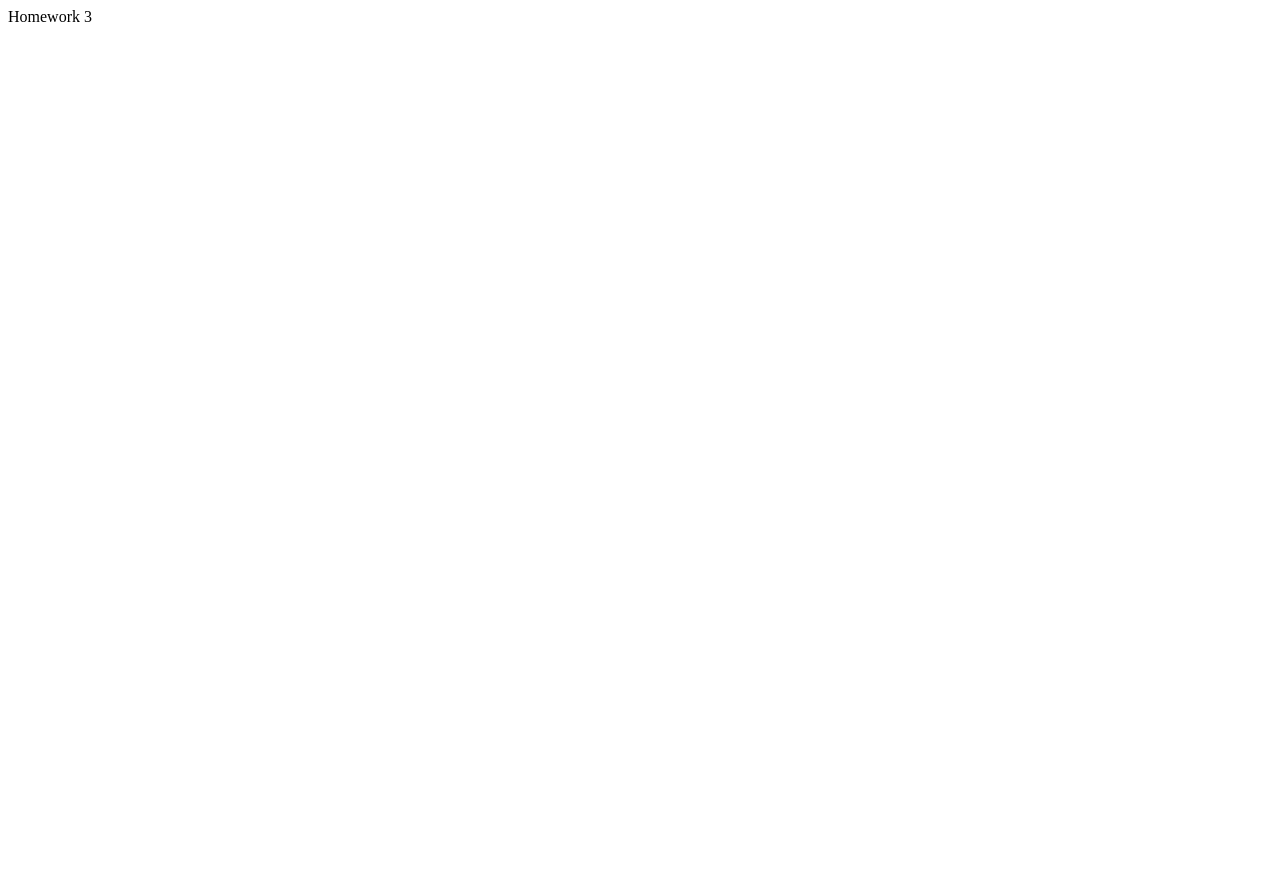
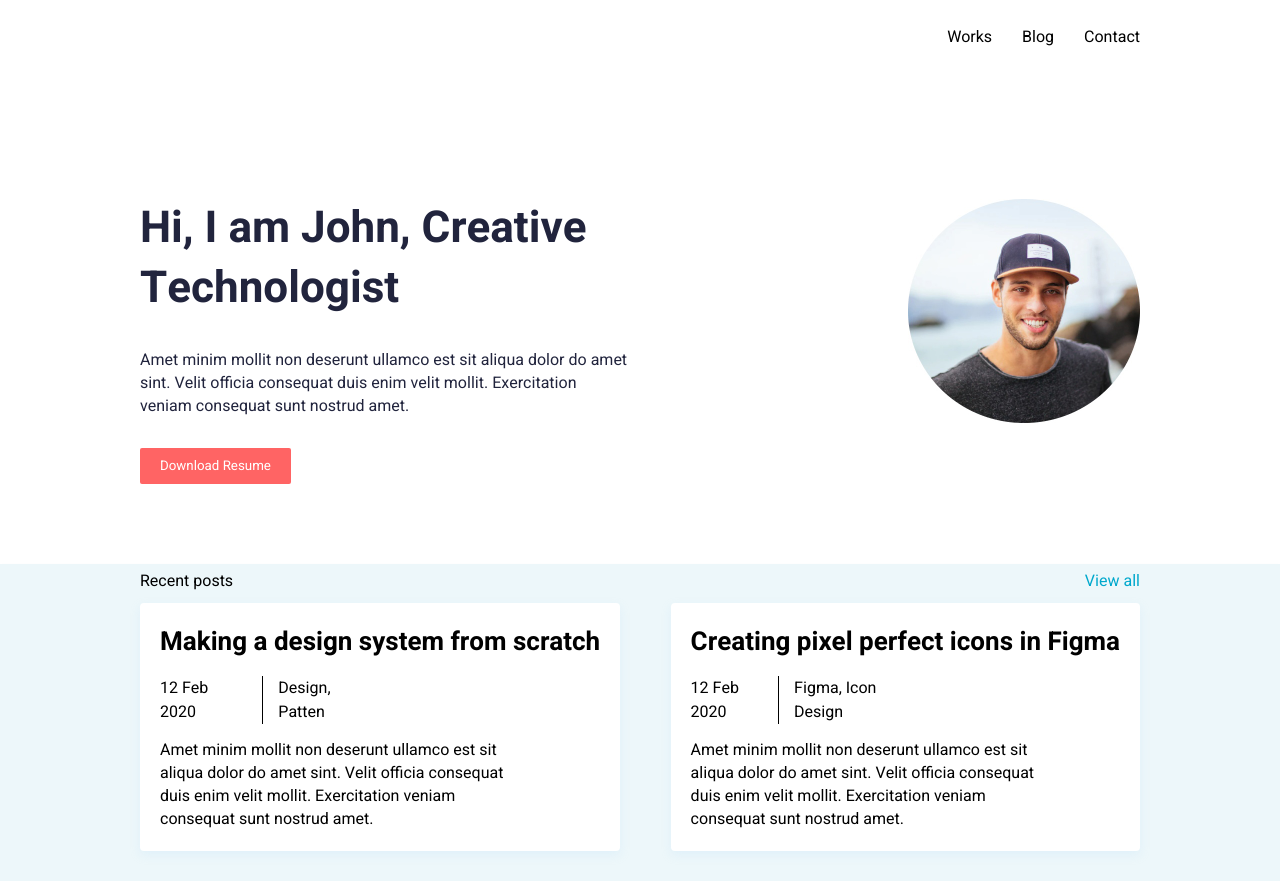
Before and after one commit to StepanovaNastya/RemontNastya, a plain HTML site: page Homeworks/Index.html in a window 1280 px wide. Before the commit the page ends 800 px from the top, so only its background shows below. Drawn offline with Linux system fonts and the light colour scheme.

Commit message:
Homework 3+4 done

```diff
--- a/Homeworks/Index.html
+++ b/Homeworks/Index.html
@@ -4,6 +4,10 @@
     <meta charset="UTF-8">
     <meta http-equiv="X-UA-Compatible" content="IE=edge">
     <meta name="viewport" content="width=device-width, initial-scale=1.0">
+    <link rel="stylesheet" href="./style.css">
+    <link rel="preconnect" href="https://fonts.googleapis.com">
+    <link rel="preconnect" href="https://fonts.gstatic.com" crossorigin>
+    <link href="https://fonts.googleapis.com/css2?family=Heebo:wght@400;700&display=swap" rel="stylesheet">
     <title>Level UP</title>
    <!--
     Комментарии по тэгам:
@@ -18,10 +22,88 @@
     b, strong -  сделать текст жирным
     i, em - сделать текс курсивом
     hr - линия-разделитель
+    ul - список, в нем элементы "li"
     -->
 </head>
+<main>
+    <!-- Homework 3 and 4 -->
 <body>
-Homework 3
+   <header class="header">
+       <div class="container">
+         <ul class="header__menu">
+            <li class="header__menu-item">
+               Works
+            </li>
+           <li class="header__menu-item">
+              Blog
+            </li>
+            <li class="header__menu-item">
+              Contact
+             </li>
+         </ul>
+         <div class="burger">
+             <img src="./img/menu.svg" alt="menu">
+         </div>
+         <div class="header__content">
+             <div class="header__technologist">
+                  <h2 class="header__technologist-heading">
+                     Hi, I am John,
+                     Creative Technologist
+                   </h2>
+                   <p class="header__technologist-text">
+                     Amet minim mollit non deserunt ullamco est sit aliqua dolor do amet sint. Velit officia consequat duis enim velit mollit. Exercitation veniam consequat sunt nostrud amet.
+                   </p>
+                   <button class="header__technologist-btn">
+                      Download Resume
+                     </button>
+             </div>
+                   <div class="header__user">
+                     <img class="header__user-img" src="./img/Photo.jpg" alt="User">
+                   </div>
+         </div>
+      </div>
+    </header>
+  <main>
+     <section class="posts">
+         <div class="container">
+             <div class="posts__header">
+                 <p class="posts__header-title">Recent posts</p>
+                 <p class="posts__header-view">View all</p>
+             </div>
+             <div class="post__group">
+                <div class="post">
+                   <h2 class="post__heading">
+                     Making a design system from scratch
+                 </h2>
+                 <div class="post__date">
+                     <date class="post__date-content">12 Feb 2020</date>
+                     <p class="post__date-title">Design, Patten</p>
+                 </div>
+                 <p class="post__description">
+                     Amet minim mollit non deserunt ullamco est sit aliqua dolor do amet sint. Velit officia consequat duis enim velit mollit. Exercitation veniam consequat sunt nostrud amet.
+                 </p>
+                 </div>
+             <div class="post">
+                <h2 class="post__heading">
+                    Creating pixel perfect icons in Figma
+                </h2>
+                <div class="post__date">
+                    <date class="post__date-content">12 Feb 2020</date>
+                    <p class="post__date-title">Figma, Icon Design</p>
+                </div>
+                <p class="post__description">
+                    Amet minim mollit non deserunt ullamco est sit aliqua dolor do amet sint. Velit officia consequat duis enim velit mollit. Exercitation veniam consequat sunt nostrud amet.
+                </p>
+             </div>
+            </div>
+         </div>
+     </section>
+  </main>
 
-</body>
+  </body>
+
+
+
+
+
 </html>
--- a/Homeworks/style.css
+++ b/Homeworks/style.css
@@ -1,99 +1,180 @@
- /* .block_1{
-    background: green !important;
-    border: 10px solid yellow
-
- 10px solid yellow
-
-#blockId
-
-.title {
-    color: rgb(201, 59, 59);
-}
-.block_2 {
-    background: yellowgreen;
-}
-.title{
-padding-left: 100px;
-padding-right: 10px;
-padding-top: 10px;
-padding-bottom: 10px;
-padding: 10px 20px 14px;
-} */
-
-main{
-    width: 100%;
-}
-
 *{
     padding: 0;
     margin: 0;
     list-style: none;
 }
 
-.block_1{
- background: green;
- border: 10px solid yellow;
- height: 50px;
- width: 50px;
- display: inline-block;
-
+button{
+    border: none;
 }
-.title_1{
- color: blueviolet;
+.container{
+    max-width: 1000px;
+    margin: 0 auto;
 }
 
-.block_2{
- background: cadetblue;
- border: 10px solid red;
- height: 50px;
- width: 50px;
- display: inline-block;
-}
-.title_2{
-    color: coral;
+.header__menu{
+    font-family:'Heebo', sans-serif;
+    font-weight: 500;
+    display: flex;
+    justify-content: end;
+    padding-top: 25px;
 }
 
-.block_3{
- background: rgb(0, 0, 0);
- border: 10px solid teal;
- height: 80px;
- width: 50px;
-  display: inline-block;
-
-}
-.title_3{
-    color: rgb(165, 255, 80);
+.header__menu-item{
+  padding-left: 30px;
 }
 
-.block_4{
- background: rgb(255, 251, 251);
- border: 10px solid rgb(0, 19, 128);
- height: 40px;
- width: 100px;
-  display: inline-block;
-}
-.title_4{
-    color: rgb(80, 255, 95);
+.header__technologist-heading{
+    font-family:'Heebo', sans-serif;
+    font-weight: bold;
+    font-size: 44px;
+    color: #21243D;
+    line-height: 60px;
 }
 
-.block_5{
- background: red;
- border: 10px solid rgb(121, 13, 131);
- height: 20px;
- width: 30px;
-  display: inline-block;
-}
-.title_5{
-    color: rgb(255, 223, 80);
+.header__technologist-text{
+    font-family:'Heebo', sans-serif;
+    font-weight: normal;
+    font-size: 16px;
+    color: #21243D;
+    line-height: 23px;
+    padding: 30px 0;
 }
 
-.block_6{
- background: yellowgreen;
- border: 10px solid rgb(131, 13, 52);
- height: 50px;
- width: 50px;
-  display: inline-block;
+.header__technologist-btn{
+    font-family:'Heebo', sans-serif;
+    font-weight: 500;
+    background: #FF6464;
+    border-radius: 2px;
+    padding: 8px 20px;
+    color: white;
 }
-.title_6{
-    color: rgb(85, 56, 32);
+
+.header__content{
+    padding-top: 150Px;
+    display: flex;
+    justify-content: space-between;
+    flex-wrap: wrap;
 }
+
+.header__technologist{
+    max-width: 490px;
+}
+
+.header__user-img{
+    width: 232px;
+    height: 224px;
+}
+
+.burger{
+    display: none;
+}
+
+
+/* Homework 4 */
+
+.posts{
+    background:#EDF7FA;
+    margin-top: 80px;
+    box-shadow: 0px 4px 4px rgba(0, 0, 0, 0.25);
+}
+
+.post{
+    background: #FFFFFF;
+    box-shadow: 0px 4px 10px rgba(187, 225, 250, 0.25);
+    border-radius: 4px;
+    padding: 20px;
+}
+
+.posts__header{
+    display: flex;
+    justify-content: space-between;
+    font-family:'Heebo', sans-serif;
+    font-weight: normal
+}
+
+.posts__header-view{
+    color: #00A8CC;
+    padding: 5px 0 10px;;
+}
+
+.posts__header-title{
+    padding: 5px 0 10px;
+}
+
+.post__description{
+    max-width: 360px;
+    font-family: Heebo;
+    font-style: normal;
+    font-weight: normal;
+    font-size: 16px;
+    line-height: 23px;
+}
+
+.post__heading{
+    font-family: Heebo;
+    font-style: normal;
+    font-weight: bold;
+    font-size: 26px;
+    line-height: 38px;
+}
+
+.post__date{
+    display: flex;
+    padding: 15px 0 15px;
+    width: 50%;
+}
+
+.post__date-title{
+  font-family: Heebo;
+  padding-left:  15px;
+}
+
+.post__date-content{
+    font-family: Heebo;
+    border-right: 1px solid #000000;
+    padding-right: 15px;
+}
+
+.post__group{
+    display: flex;
+    justify-content: space-between;
+    padding-bottom: 30px;
+    align-items: baseline;
+}
+
+.post:nth-child(1){
+    margin-right: 20px;
+}
+
+@media (max-width: 730px) {
+    .header__menu{
+        display: none;
+    }
+    .header__content{
+        flex-direction: column-reverse;
+        align-items: center;
+        text-align: center;
+        padding: 30px;
+    }
+    .container{
+        padding: 0 10px;
+    }
+    .burger{
+        display: flex;
+        justify-content: end;
+        padding-top: 25px;
+    }
+}
+
+@media (max-width: 650px){
+    .post__group{
+        flex-wrap: wrap;
+    }
+    .post{
+        width: 100%
+    }
+    .post:nth-child(1){
+        margin: 0 0 20px 0;
+    }
+}
```
Also changed, not shown: Homeworks/img/Photo.jpg (added), Homeworks/img/menu.svg (added).
